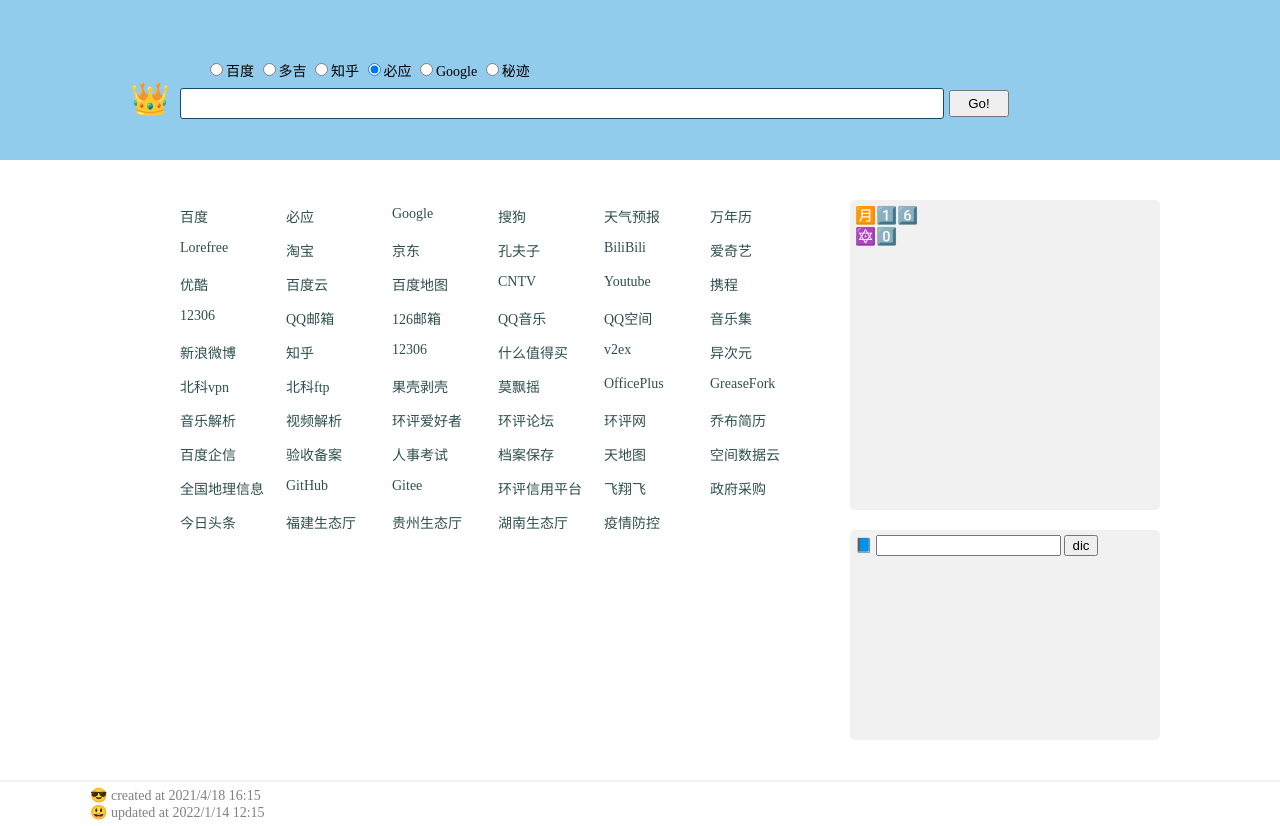
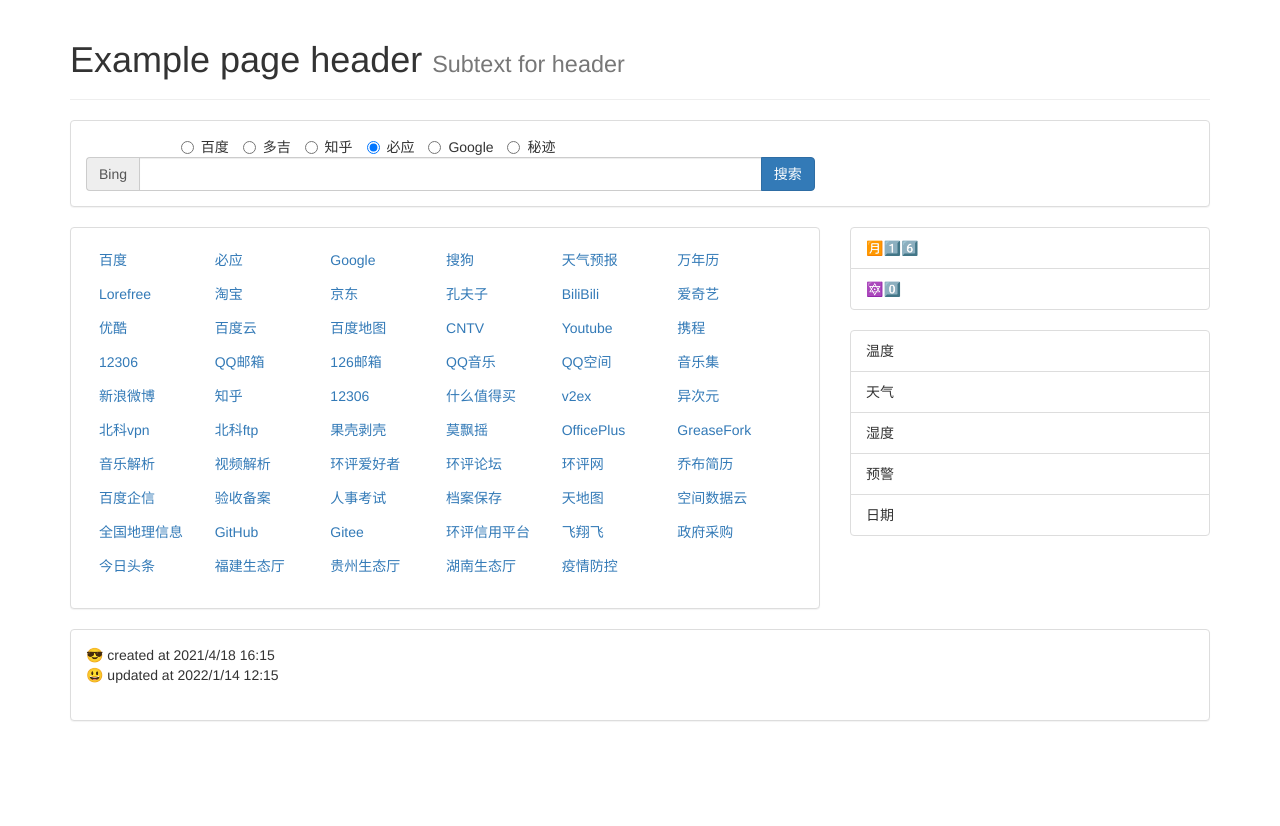
Before and after one commit to yangwcool/gogofp, a plain HTML site: page index.html in a window 1280 px wide. After the commit the page ends 800 px from the top, so only its background shows below. Drawn offline with nearby package versions, Linux system fonts and the light colour scheme; no server answers.

Commit message:
Use bootstrap as theme
Use bootstrap as theme
Change js code
Remove  dictionary query
bugfix

```diff
--- a/index.html
+++ b/index.html
@@ -1,65 +1,126 @@
-<!DOCTYPE html>
-<html lang="zh">
-
+<!doctype html>
+<html lang="zh-CN">
   <head>
     <meta charset="utf-8">
-  <meta content="IE=edge">
-  <meta name="viewport" content="width=device-width, initial-scale=1, maximum-scale=1, user-scalable=no">
-  <title> gogofp - ajax </title>
-  <link rel="stylesheet" href="main.css" />
+    <meta http-equiv="X-UA-Compatible" content="IE=edge">
+    <meta name="viewport" content="width=device-width, initial-scale=1">
+    <!-- 上述3个meta标签*必须*放在最前面，任何其他内容都*必须*跟随其后！ -->
+    <title> gogofp - ajax - bs </title>
+
+    <!-- Bootstrap -->
+    <link rel="stylesheet" href="https://stackpath.bootstrapcdn.com/bootstrap/3.4.1/css/bootstrap.min.css" integrity="sha384-HSMxcRTRxnN+Bdg0JdbxYKrThecOKuH5zCYotlSAcp1+c8xmyTe9GYg1l9a69psu" crossorigin="anonymous">
+
+    <style>
+        #url>ul>li {
+            width: 16%;
+        }
+    </style>
   </head>
-
   <body>
-  <div class="banner">
-    <div class="banner-1">
-        <label><input type="radio" name="engine" value="baidu">百度</label>
-        <label><input type="radio" name="engine" value="doge">多吉</label>
-        <label><input type="radio" name="engine" value="zhihu">知乎</label>
-        <label><input type="radio" name="engine" value="bing" checked="checked">必应</label>
-        <label><input type="radio" name="engine" value="google">Google</label>
-        <label><input type="radio" name="engine" value="miji">秘迹</label>
+    <div class="container">
+        <!-- 巨头 -->
+        <div class="row">
+            <div class="col-md-12">
+                <div class="page-header">
+                    <h1>Example page header <small>Subtext for header</small></h1>
                 </div>
-    <div class="banner-2">
+            </div>
+        </div>
+        <!-- 搜索区域 -->
+        <div class="row">
+            <div class="col-md-12">
+                <div class="panel panel-default">
+                    <div class="panel-body">
+                        <div class="row">
+                            <div class="col-md-1"></div>
+                            <div class="searchLabel col-md-6">
+                                <label class="radio-inline">
+                                    <input type="radio" name="engine" value="baidu">百度
+                                </label>
+                                <label class="radio-inline">
+                                    <input type="radio" name="engine" value="doge">多吉
+                                </label>
+                                <label class="radio-inline">
+                                    <input type="radio" name="engine" value="zhihu">知乎
+                                </label>
+                                <label class="radio-inline">
+                                    <input type="radio" name="engine" value="bing" checked="checked">必应
+                                </label>
+                                <label class="radio-inline">
+                                    <input type="radio" name="engine" value="google">Google
+                                </label>
+                                <label class="radio-inline">
+                                    <input type="radio" name="engine" value="miji">秘迹
+                                </label>
+                            </div>
+                        </div>
+                        <div class="row">
+                            <div class="col-md-8">
                                 <form class="searchForm" action="https://cn.bing.com/search" method="get" target="_blank">
-        <span class="search-logo">👑</span>
-        <input class="search-bar" type="text" name="q">
-        <input class="search-btn" type="submit" value="Go!">
+                                    <div class="input-group">
+                                        <span class="input-group-addon" id="basic-addon1">Bing</span>
+                                        <input class="search-bar form-control" type="text" name="q">
+                                        <span class="input-group-btn">
+                                            <button class="btn btn-primary" type="submit">搜索</button>
+                                        </span>
+                                    </div>
                                 </form>
                             </div>
-    <div class="banner-3"></div>
-  </div>
-  <div class="main clearfix">
-    <div id="url" class="main-left clearfix">
-      <ul><!-- fill by function renderUrl --></ul>
-    </div>
-    <div class="main-right-1 clearfix">
-      <div class="date">
-        <p></p>
-        <p></p>
-      </div>
-      <div class="weather">
-        <p></p>
-        <p></p>
-        <p></p>
                         </div>
                     </div>
-    <div class="main-right-2">
-      <form class="fyForm" action="https://cn.bing.com/dict/search" method="GET" target="_blank">
-        <span>📘</span>
-        <input type="text" class="fyWord" name="q">
-        <input class="fy-btn" type="submit" value="dic">
-      </form>
                   </div>
-
-
             </div>
-  <div class="foot">
-    <div class="foot-main">
-      <p>😎 created at 2021/4/18 16:15</p>
-      <p>😃 updated at 2022/1/14 12:15</p>
+        </div>
+        <!-- 链接和侧栏区域 -->
+        <div class="row">
+            <!-- 链接区域 -->
+            <div class="col-md-8">
+                <div class="panel panel-default">
+                    <div id="url" class="panel-body">
+                        <ul class="list-inline">
+                            <!-- filled by code -->
+                        </ul>
+                    </div>
+                </div>
+            </div>
+            <!-- 侧栏区域 -->
+            <div class="col-md-4">
+                <div class="row">
+                    <div class="col-md-12">
+                        <!-- 日历 -->
+                        <ul class="date list-group">
+                            <li class="list-group-item">日期</li>
+                            <li class="list-group-item">星期</li>
+                        </ul>
+                        <!-- 天气 -->
+                        <ul class="weather list-group">
+                            <li class="list-group-item">温度</li>
+                            <li class="list-group-item">天气</li>
+                            <li class="list-group-item">湿度</li>
+                            <li class="list-group-item">预警</li>
+                            <li class="list-group-item">日期</li>
+                        </ul>
+                    </div>
+                </div>
             </div>
         </div>
 
+        <!-- footer -->
+        <div class="row">
+            <div class="col-md-12">
+                <div class="panel panel-default">
+                    <div id="url" class="panel-body">
+                        <address>
+                            😎 created at 2021/4/18 16:15<br>
+                            😃 updated at 2022/1/14 12:15
+                        </address>
+                    </div>
+                </div>
+            </div>
+        </div>
+    </div>
+
+    <!-- javascript -->
     <script>
         const XHR = new XMLHttpRequest();//第一步：建立所需的对象
         XHR.open('GET', 'dataWebsite.json', true);//第二步：打开连接  将请求参数写在url中  ps:"./Ptest.php?name=test&nameone=testone"
@@ -81,11 +142,14 @@
       function renderUrl(value){
           let title = value.title;
           let url = value.url;
-      document.querySelector('#url>ul').innerHTML += `<li><a href=${url} target="_blank">${title}</a></li>`
+          document.querySelector('#url>ul').innerHTML += `<li><a href=${url} class="btn" target="_blank">${title}</a></li>`;
       }
     </script>
 
     <script src="main.js"></script>
+
+
+
+
   </body>
-
 </html>
--- a/main.js
+++ b/main.js
@@ -2,7 +2,7 @@
 
 
 /*      search module            */
-let labels = document.querySelectorAll('div.banner-1 label');
+let labels = document.querySelectorAll('div.searchLabel label');
 let searchForm = document.querySelector('.searchForm');
 let inputName = document.querySelector('.search-bar');
 
@@ -36,7 +36,7 @@ let dayLeft = parseInt(day/10);
 let dayRight = day%10;
 
 let numList = ['0️⃣','1️⃣','2️⃣','3️⃣','4️⃣','5️⃣','6️⃣','7️⃣','8️⃣','9️⃣'];
-let date = document.querySelectorAll('div.date p');
+let date = document.querySelectorAll('ul.date li');
 //日期
 date[0].textContent = '🈷️'+numList[dayLeft]+numList[dayRight];
 //星期
@@ -58,6 +58,7 @@ XHR2.onreadystatechange = function() {
 	//请求成功
 	if (this.readyState == 4 && this.status == 200) {
 		let jsonWthr = JSON.parse(this.responseText);
+		console.log(jsonWthr);
 		//解析返回的json
 		renderWthr(jsonWthr);
 	}
@@ -82,17 +83,22 @@ function renderWthr(jsonObj){
 	//风速
 	let windSpeedDay = jsonObj.daily[1].windSpeedDay;
 	let windSpeedNight = jsonObj.daily[1].windSpeedNight;
+	console.log(`Fengsu day-night: ${windSpeedDay} - ${windSpeedNight}`);
 	//湿度
 	let humidity = jsonObj.daily[1].humidity;
 	//更新时间
 	let updateTime = jsonObj.updateTime;
+	console.log(`update at :${updateTime}`);
+	//预报日期
+	let fxDate = jsonObj.daily[1].fxDate;
+	console.log(`Yubao Riqi: ${fxDate}`);
 
 	//显示到信息栏
 	let tqnumList = ['0️⃣','1️⃣','2️⃣','3️⃣','4️⃣','5️⃣','6️⃣','7️⃣','8️⃣','9️⃣'];
-	let weather = document.querySelectorAll('div.weather p');
+	let weather = document.querySelectorAll('ul.weather li');
 
 	//温度
-	console.log(tempMax+'~'+tempMin);
+	//console.log(tempMax+'~'+tempMin);
 	if (tempMin >= 0) {
 		weather[0].textContent = '🌈'+tqnumList[parseInt(tempMax/10)]+tqnumList[tempMax%10]+
 	'⏩'+tqnumList[parseInt(tempMin/10)]+tqnumList[tempMin%10];
@@ -106,22 +112,22 @@ function renderWthr(jsonObj){
 	//天气
 	weather[1].textContent = '☀️'+textDay+'⏩'+textNight;
 
+	//湿度
+	weather[2].textContent = `💧 ${humidity}%`;
+
 	//预警
-	weather[2].textContent = '✅';
+	weather[3].textContent = '✅';
 
-	//湿度
-	//if(parseInt(humidity) >= 60){
-	//	weather[2].textContent = weather[2].textContent+ '🥵';
-	//}
-
-	//高温
+	  //高温
 	if(parseInt(tempMax) >= 37){
-		weather[2].textContent = '🥵';
+		weather[3].textContent = '🥵';
 	}
-	//大风
+	  //大风
 	if(parseInt(windSpeedDay)>19 || parseInt(windSpeedNight)>19 ){
-		weather[2].textContent = '🌀';
+		weather[3].textContent = '🌀';
 	}
 
+	//预报日期
+	weather[4].textContent = '💤 '+fxDate;
 
 }
```
Lines whose indentation alone changed are shown as unchanged.
